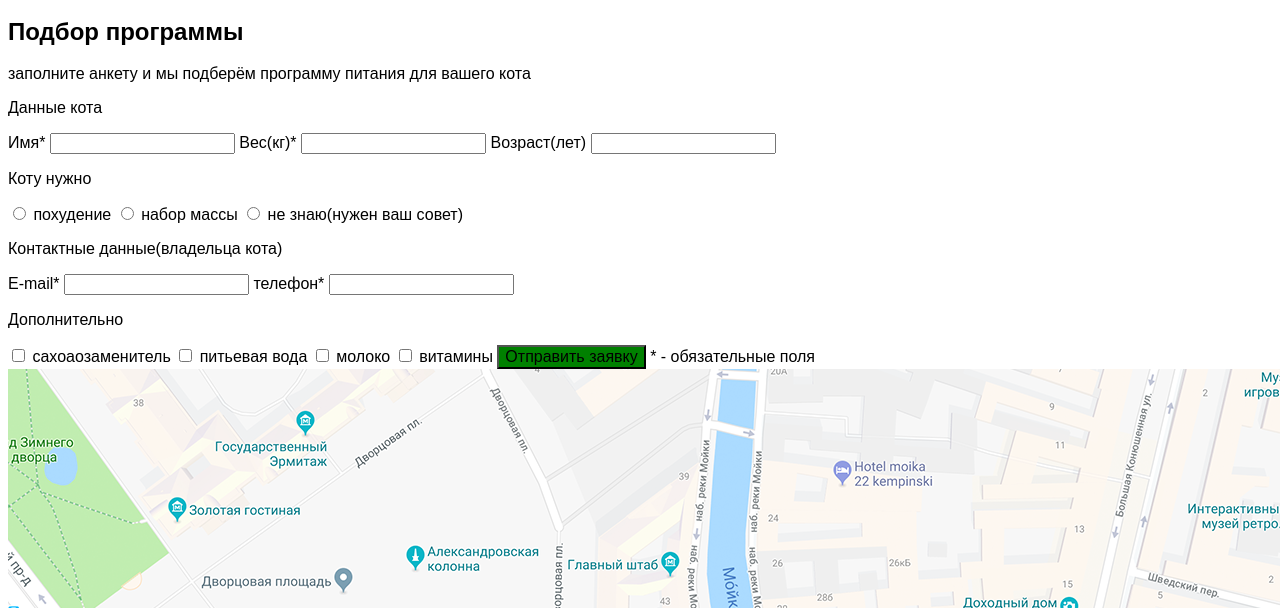
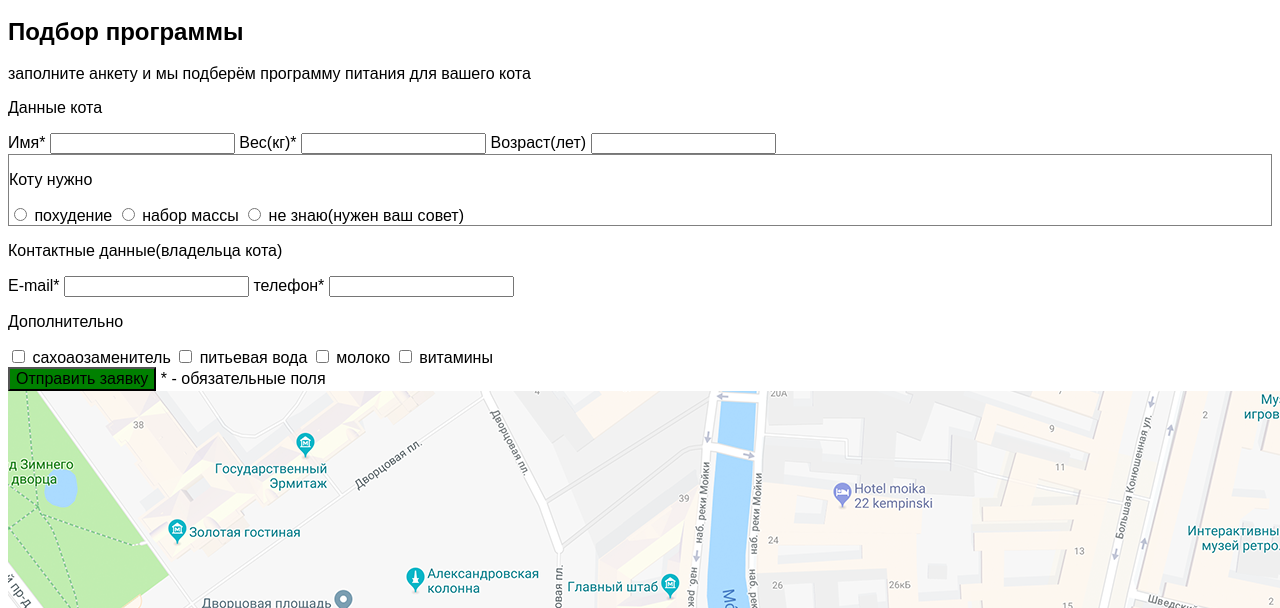
Before and after one commit to StrehaAleksandr/cat_energy, a plain HTML site: page form.html in a window 1280 px wide. Shown: the part 192-800 px from the top of the page. Drawn offline with Linux system fonts and the light colour scheme.

Commit message:
add some class in form

```diff
--- a/form.html
+++ b/form.html
@@ -28,14 +28,17 @@
             <section class="modal">
                 <h2>Подбор программы</h2>
                 <p>заполните анкету и мы подберём программу питания для вашего кота</p>
-                <form>
+                <form class="modal__form">
+                    <div class="form__cat-data">
                         <p class="visually-hidden">Данные кота</p>
                         <label for="name">Имя*</label>
-                    <input type="text" id="name">
+                        <input type="text" id="name" required>
                         <label for="weight">Вес(кг)*</label>
-                    <input type="text" id="weight">
+                        <input type="text" id="weight" required>
                         <label for="age">Возраст(лет)</label>
                         <input type="text" id="age">
+                    </div>
+                    <div class="form__what-need">
                         <p class="visually-hidden">Коту нужно</p>
                         <input type="radio" id="loss">
                         <label for="loss">похудение</label>
@@ -43,11 +46,15 @@
                         <label for="fat">набор массы</label>
                         <input type="radio" id="dont-know">
                         <label for="dont-know">не знаю(нужен ваш совет)</label>
+                    </div>
+                    <div class="form__you-contacts">
                         <p>Контактные данные(владельца кота)</p>
                         <label for="email">E-mail*</label>
-                    <input type="email" id="email">
+                        <input type="email" id="email" required>
                         <label for="tel">телефон*</label>
-                    <input type="text" id="tel">
+                        <input type="text" id="tel" required>
+                    </div>
+                    <div class="form__dop">
                         <p>Дополнительно</p>
                         <input type="checkbox" id="sugar">
                         <label for="sugar">сахоаозаменитель</label>
@@ -57,7 +64,8 @@
                         <label for="milk">молоко</label>
                         <input type="checkbox" id="vitamins">
                         <label for="vitamins">витамины</label>
-                    <button class="button">Отправить заявку</button>
+                    </div>
+                    <button class="button" type="submit">Отправить заявку</button>
                     <span>* - обязательные поля</span>
                 </form>
             </section>
--- a/style.css
+++ b/style.css
@@ -105,6 +105,13 @@ a
 {
     width: 5%;
 }
+
+.form__what-need
+{
+    border-style: solid;
+    border-color: gray;
+    border-width: 1px;
+}
 /*footer*/
 .main-footer-logo img
 {
```
Lines whose indentation alone changed are shown as unchanged.
